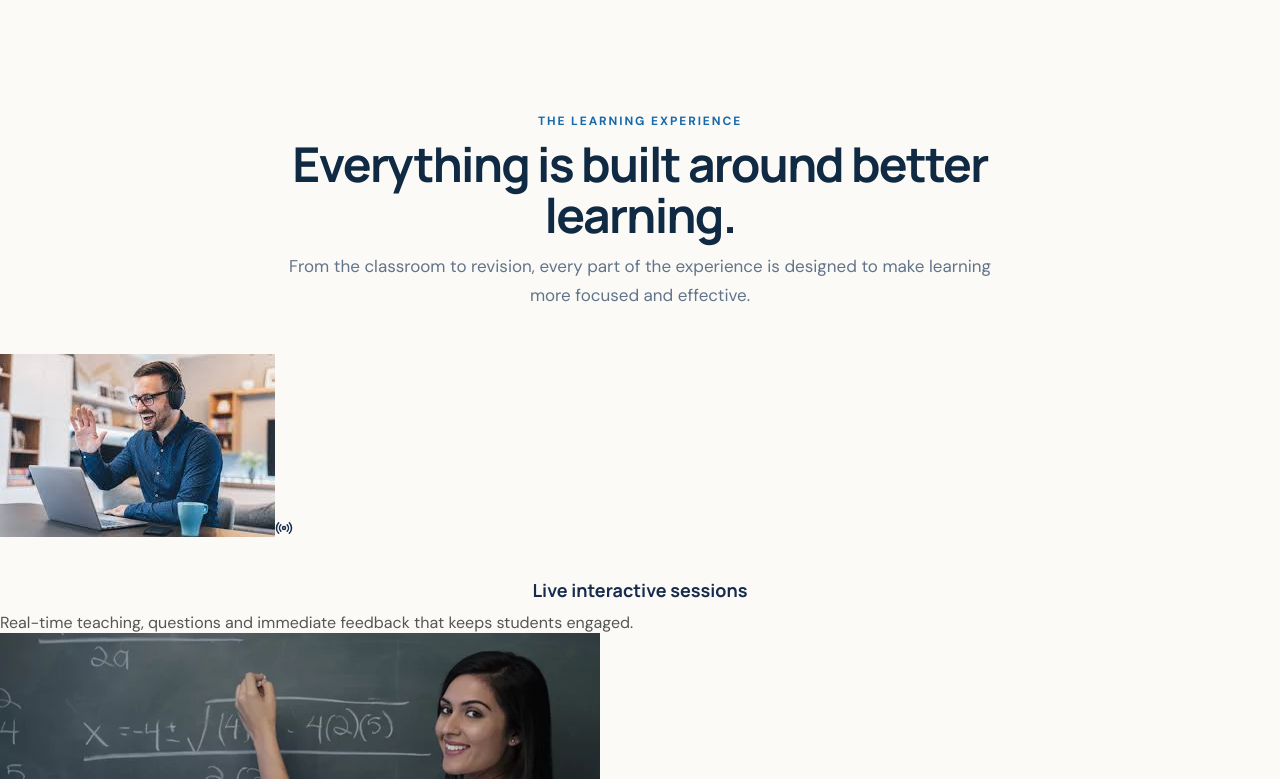
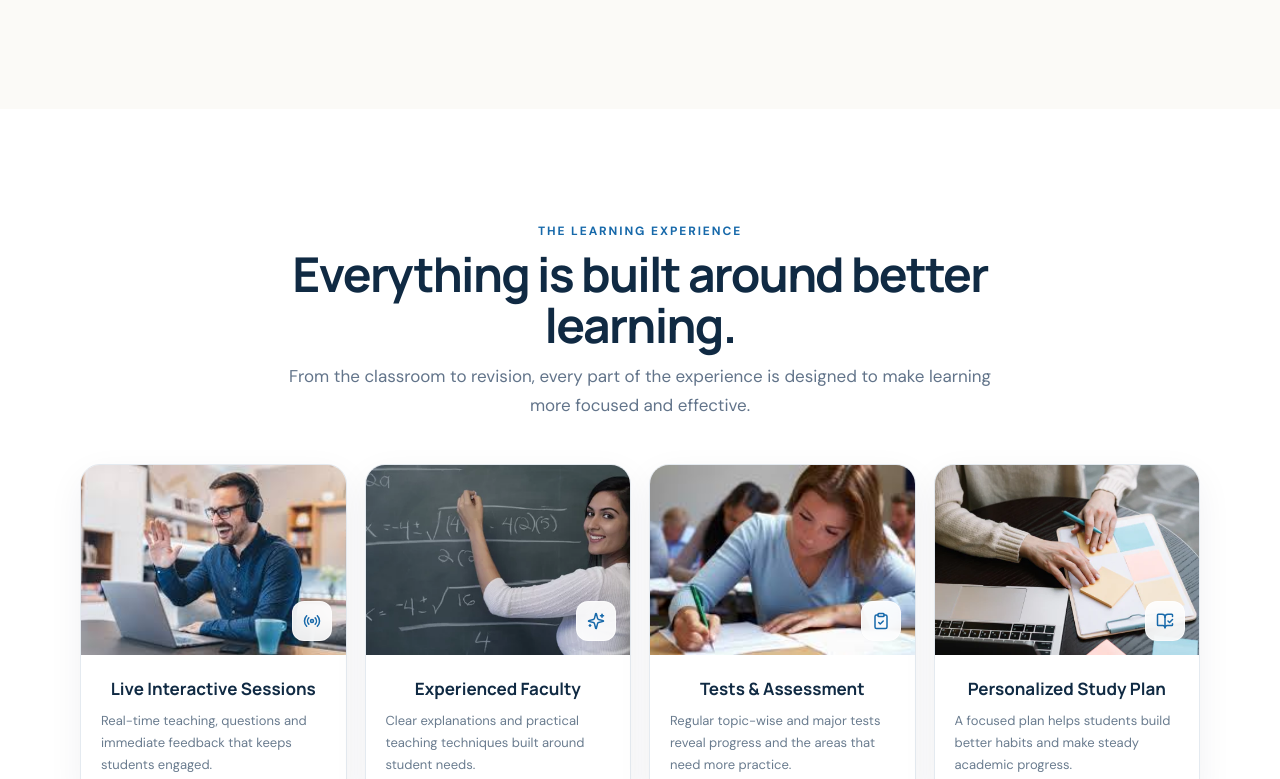
Before and after one commit to Rohan9833/Ramchandras-Group-Tution, a React (Vite) app: page / in a window 1280 px wide. Shown: the part 1141-1920 px from the top of the page. Built offline with nearby package versions, Linux system fonts and the light colour scheme; no server answers.

Commit message:
Redesign frontend UI

```diff
--- a/src/Home/Features.css
+++ b/src/Home/Features.css
@@ -1,59 +1,93 @@
-.features {
-    display: flex;
-    justify-content: space-around;
-    margin: 4.5rem auto ;
-    gap: 20px;
-    text-align: center;
+.features-section {
+  padding: 110px 24px;
+  background: white;
 }
 
-
-.feature {
-    flex: 1;
-    max-width: 250px;
-    padding: 20px;
-    border: 1px solid #57595a6b;
-    box-shadow: 5px 5px 15px #0a2f457a;
-    border-radius: 5px;
-    background-color: #e0f3ff50;
-    transition: transform 0.4s ease-in-out;
-}
-.feature:hover{
-    transform: translatey(-5px)
-
+.features-grid {
+  width: min(1120px, 100%);
+  margin: 0 auto;
+  display: grid;
+  grid-template-columns: repeat(4, 1fr);
+  gap: 18px;
 }
 
-
-.feature img {
-    width: 95%;
-    height: 55%;
-    border-radius: 5%;
-    background-color: #f5f5f5;
-    padding: 2px;
+.feature-card {
+  overflow: hidden;
+  border: 1px solid #e4eaf0;
+  border-radius: 20px;
+  background: white;
+  box-shadow: 0 12px 36px rgba(16,42,67,.06);
+  transition: transform .25s ease, box-shadow .25s ease;
 }
 
-
-.feature h3 {
-    font-size: 16px;
-    font-weight: bold;
-    margin-top: 15px;
+.feature-card:hover {
+  transform: translateY(-7px);
+  box-shadow: 0 20px 48px rgba(16,42,67,.12);
 }
 
-
-.feature p {
-    font-size: 14px;
-    color: #555;
+.feature-image-wrap {
+  position: relative;
+  height: 190px;
+  overflow: hidden;
+  background: #eaf4fb;
 }
 
-                                                /* Responsive Design */
-@media (max-width: 768px) {
-    .features {
-        flex-direction: column;
-        align-items: center;
-        gap: 30px;
-        width: 80vw;
-    }
+.feature-image-wrap img {
+  width: 100%;
+  height: 100%;
+  object-fit: cover;
+  transition: transform .5s ease;
+}
 
-    .feature {
-        max-width: 100%;
-    }
+.feature-card:hover .feature-image-wrap img {
+  transform: scale(1.05);
 }
+
+.feature-icon {
+  position: absolute;
+  right: 14px;
+  bottom: 14px;
+  width: 40px;
+  height: 40px;
+  display: grid;
+  place-items: center;
+  border: 1px solid rgba(255,255,255,.5);
+  border-radius: 12px;
+  background: rgba(255,255,255,.9);
+  color: #1769aa;
+  backdrop-filter: blur(10px);
+}
+
+.feature-card-body {
+  padding: 22px 20px 24px;
+}
+
+.feature-card-body h3 {
+  margin: 0 0 10px;
+  color: #102a43;
+  font-size: 17px;
+  text-transform: capitalize;
+}
+
+.feature-card-body p {
+  margin: 0;
+  color: #6a7c8f;
+  font-size: 13px;
+  line-height: 1.7;
+}
+
+@media (max-width: 950px) {
+  .features-grid {
+    grid-template-columns: repeat(2, 1fr);
+  }
+}
+
+@media (max-width: 560px) {
+  .features-section {
+    padding: 78px 18px;
+  }
+
+  .features-grid {
+    grid-template-columns: 1fr;
+  }
+}
```
